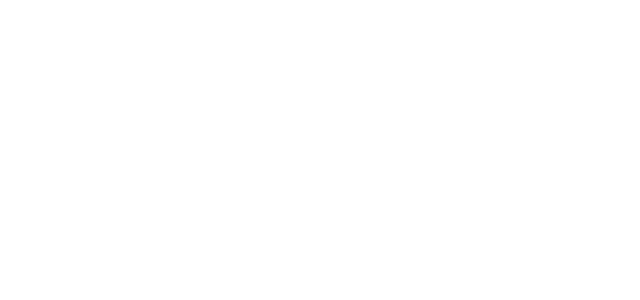
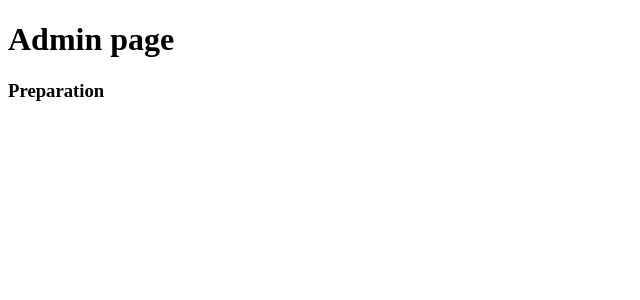
Before and after one commit to davidStupen/CashFlow, a React (Vite) app in the folder cash-flow-frontend/: page /admin in a window 1280 px wide. Before the commit this address had no page. Shown: the top 300 px of the page, without its empty margins (0-640 px from the left). Built offline with nearby package versions, Linux system fonts and the light colour scheme.

Commit message:
vytvoření btn pro admina

```diff
--- a/cash-flow-frontend/src/App.jsx
+++ b/cash-flow-frontend/src/App.jsx
@@ -2,6 +2,7 @@
 import Login from "./pages/Login"
 import Registry from "./pages/Registry"
 import MainPage from "./pages/MainPage"
+import AdminPage from "./pages/AdminPage"
 
 function App() {
   return(
@@ -10,6 +11,7 @@
         <Route path="/" element={<Login />} />
         <Route path="/registry" element={<Registry/>}/>
         <Route path="/main" element={<MainPage/>}/>
+        <Route path="/admin" element={<AdminPage/>}/>
       </Routes>
     </div>
   )
--- /dev/null
+++ b/cash-flow-frontend/src/pages/AdminPage.jsx
@@ -0,0 +1,9 @@
+const AdminPage = () => {
+  return(
+    <div>
+      <h1>Admin page</h1>
+      <h3>Preparation</h3>
+    </div>
+  )
+}
+export default AdminPage
--- a/cash-flow-frontend/src/pages/MainPage.jsx
+++ b/cash-flow-frontend/src/pages/MainPage.jsx
@@ -1,4 +1,4 @@
-import { useEffect, useRef } from "react"
+import { useEffect } from "react"
 import { jwtDecode } from "jwt-decode"
 import api from "../api"
 import { useState } from "react"
@@ -8,15 +8,19 @@
 import GetCategoryByUser from "../componens/GetCategoryByUser"
 import ProfileImg from "../componens/ProfileImg"
 import Expenses from "../componens/Expenses"
+import { useNavigate } from "react-router-dom"
 
 const MainPage = () => {
+  const navigate = useNavigate()
   const [userId, setUserId] = useState(-1)
   const [trigerAdd, setTrigerAdd] = useState(false)
   const [data, setData] = useState([])
   const [error, setError] = useState("")
+  const [role, setRole] = useState("")
   useEffect(() => {
     const decodeToken = jwtDecode(localStorage.getItem("token"))
     setUserId(decodeToken.userId)
+    setRole(decodeToken.role)
   }, [])
   useEffect(() => {
     const fetch = async () => {
@@ -62,6 +66,11 @@
                           </div>)
         }
       </div>
+      {
+        role === "ROLE_ADMIN" && (
+          <button onClick={() => navigate("/admin")}>Admin configuration</button>
+        )
+      }
     </div>
   )
 }
```
